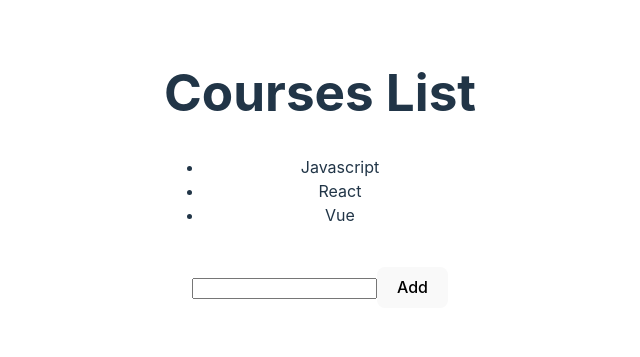
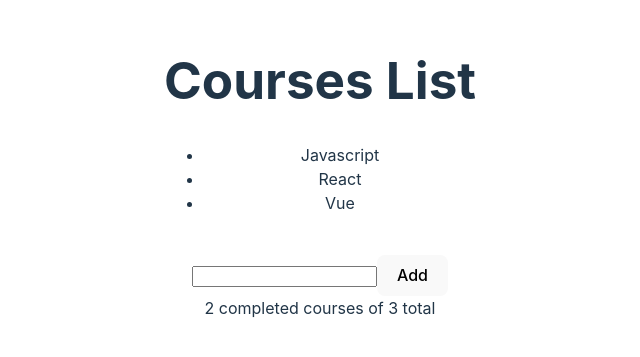
Before and after one commit to EduardoWosgrau/vue3-6-book-list, a Vue app: page / in a window 1280 px wide. Shown: the part 231-588 px from the top of the page, without its empty margins (320-960 px from the left). Built offline with nearby package versions, Linux system fonts and the light colour scheme.

Commit message:
computed props courses done. progress component

```diff
--- a/src/App.vue
+++ b/src/App.vue
@@ -1,33 +1,29 @@
 <script setup>
-import { ref, reactive } from "vue";
+import { reactive } from "vue";
+import Progress from "./components/Progress.vue";
 
-// ref for primitives (number, string, etc)
-let count = ref(0);
-
-// reactive for objects
 let courses = reactive([
   {
     title: "Javascript",
+    done: true,
   },
   {
     title: "React",
+    done: false,
   },
   {
     title: "Vue",
+    done: true,
   },
 ]);
 
-let newCourse = reactive({});
-
-// .value for ref()
-function increment() {
-  count.value++;
-}
+let newCourse = {done: false};
 
 function addCourse() {
   courses.push(newCourse);
-  newCourse = {};
-}
+  newCourse = {done: false};
+};
+
 </script>
 
 <template>
@@ -41,6 +37,7 @@ function addCourse() {
     <br />
     <input v-model="newCourse.title" type="text" />
     <button @click="addCourse">Add</button>
+    <Progress :courses="courses"/>
   </div>
 </template>
 
--- /dev/null
+++ b/src/components/Progress.vue
@@ -0,0 +1,16 @@
+<script setup>
+
+import { computed } from 'vue';
+
+const props = defineProps(['courses']);
+
+const coursesDone = computed(() => {
+    return props.courses.filter(course => course.done)
+});
+
+</script>
+
+<template>
+    <div>{{ `${coursesDone.length } completed courses of ${courses.length} total` }}</div>
+
+</template>
```
